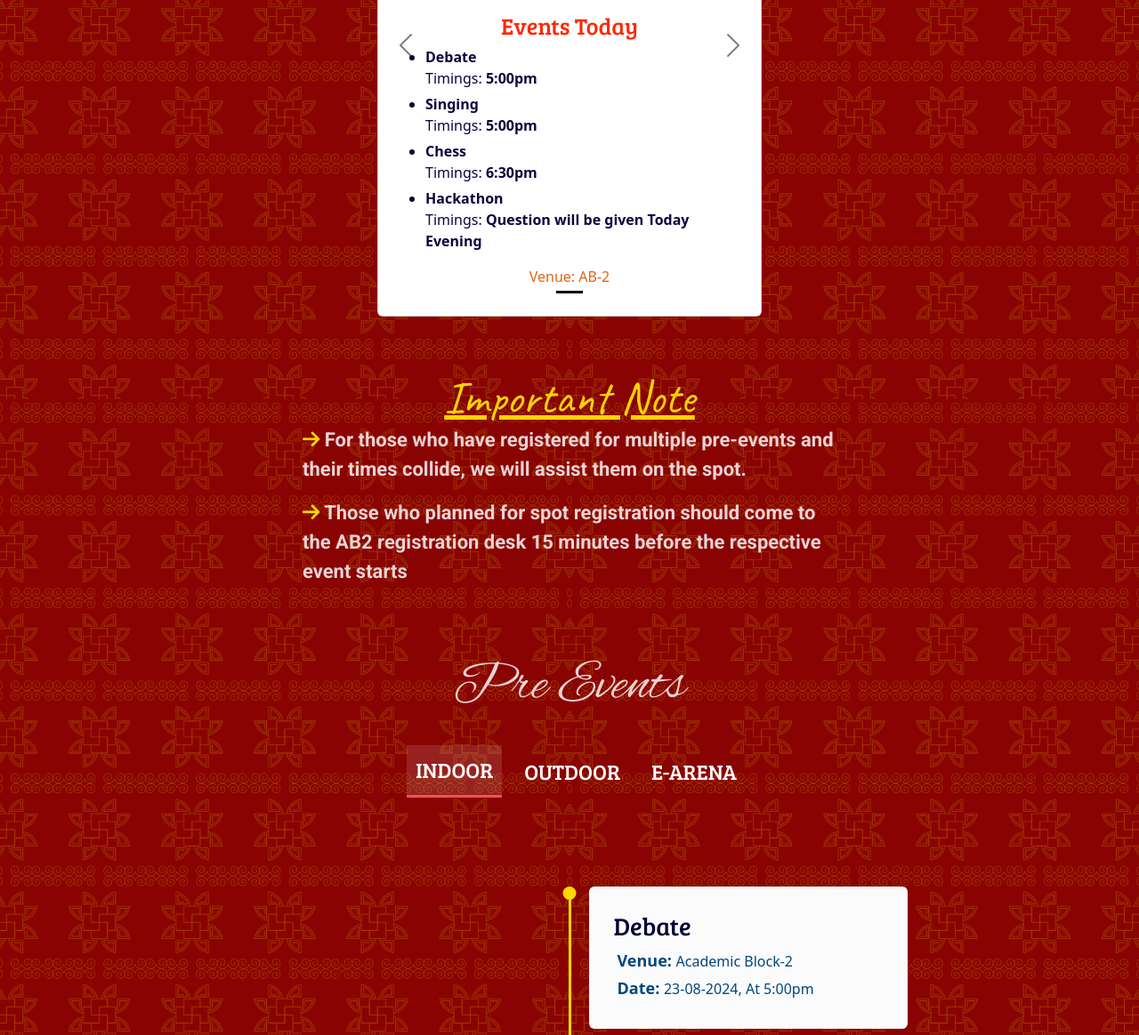
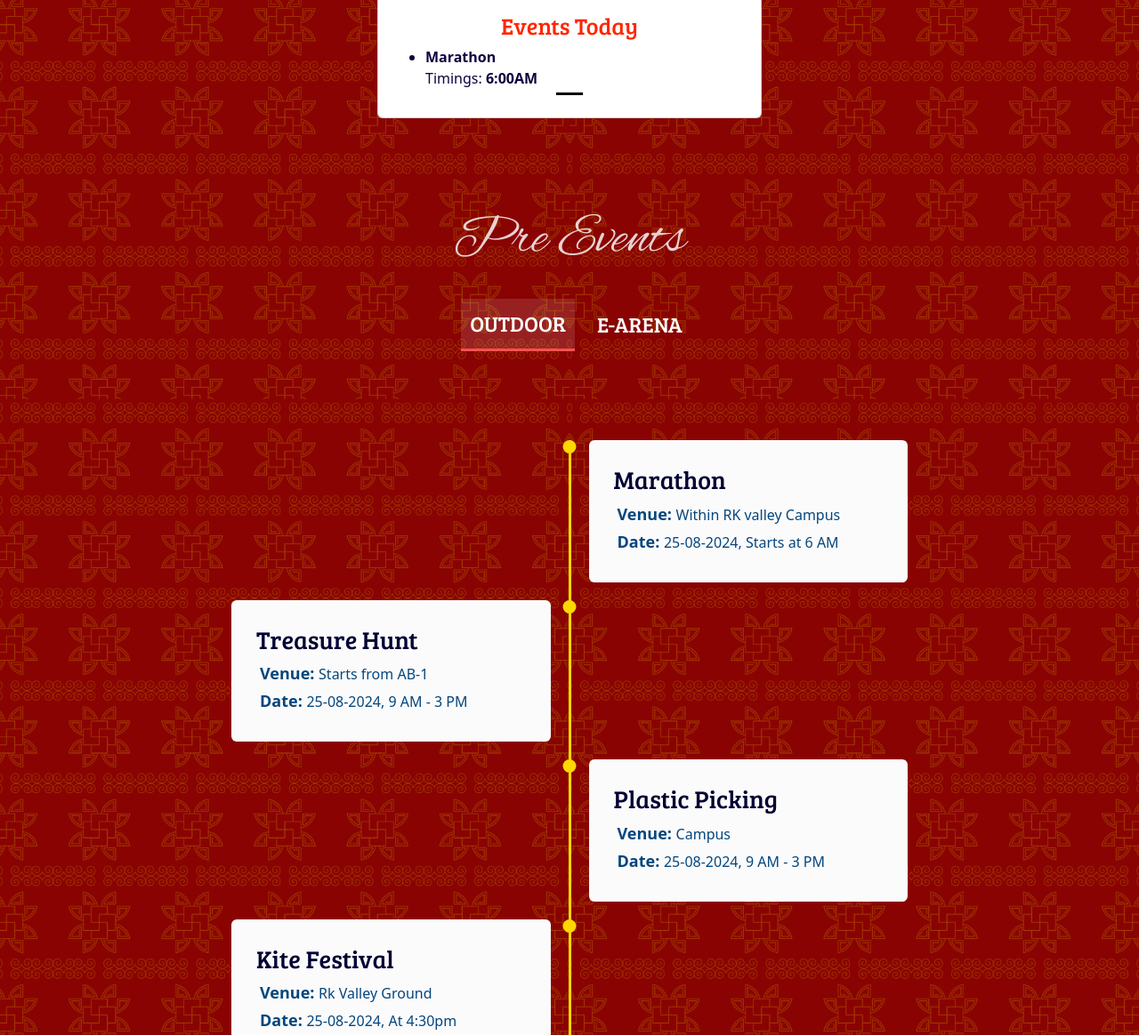
Before and after one commit to rameshbanala/hhovasista2k24, a plain HTML site: page index.html in a window 1280 px wide. Shown: the part 1362-2526 px from the top of the page at 89% size. Drawn offline with nearby package versions, Linux system fonts and the light colour scheme.

Commit message:
updated events

```diff
--- a/index.html
+++ b/index.html
@@ -82,26 +82,13 @@
 
                     <ul class="update-text">
                       <li>
-                        <b>Debate</b>
-                        <br>Timings: <b>5:00pm</b>
+                        <b>Marathon</b>
+                        <br>Timings: <b>6:00AM</b>
                       </li>
-                      <li>
-                        <b>Singing</b>
-                        <br>Timings: <b>5:00pm</b>
-                      </li>
-                      <li>
-                        <b>Chess</b>
-                        <br>Timings: <b>6:30pm</b>
-                      </li>
-                      <li>
-                        <b>Hackathon</b>
-                        <br>Timings: <b>Question will be given Today Evening</b>
-                      </li>
+
                     </ul>
 
-                    <p>
-                      <span>Venue: AB-2</span>
-                    </p>
+
                   </div>
                 </div>
               </div>
@@ -128,7 +115,7 @@
           </button>
         </div>
       </div>
-      <h2 class="today-event-title">Important Note</h2>
+      <!-- <h2 class="today-event-title">Important Note</h2>
       <div class="important-note-section">
         <p class="important-note">
           <i class="fa-solid fa-arrow-right"></i>
@@ -140,12 +127,11 @@
           Those who planned for spot registration should come to the AB2
           registration desk 15 minutes before the respective event starts
         </p>
-      </div>
+      </div> -->
     </div>
 
     <p class="pre-events-title">Pre Events</p>
     <div class="section-options">
-      <button id="INDOOR">INDOOR</button>
       <button id="OUTDOOR">OUTDOOR</button>
       <button id="EARENA">E-ARENA</button>
     </div>
--- a/vasista.js
+++ b/vasista.js
@@ -1,4 +1,4 @@
-let indoorEl = document.getElementById("INDOOR");
+
 let outdoorEl = document.getElementById("OUTDOOR");
 let esportsEl = document.getElementById("EARENA");
 let designSection = document.getElementById("designSection");
@@ -9,7 +9,6 @@ let designSection = document.getElementById("designSection");
 // });
 
 const removeClass = () => {
-  indoorEl.classList.remove("active-section-option");
   outdoorEl.classList.remove("active-section-option");
   esportsEl.classList.remove("active-section-option");
 };
@@ -61,17 +60,6 @@ const mainData = [
     category: "E-ARENA",
     price: "₹50",
   },
-
-  {
-    name: "Coding Contest",
-    description:
-      "Challenge yourself with complex algorithms and problem-solving tasks in this intense coding competition. Test your limits and gain valuable learning experiences.",
-    date: "24-08-2024, Starts At 6:15pm",
-    venue: "Academic Block-2",
-    category: "E-ARENA",
-    price: "₹20",
-  },
-
   {
     name: "Ludo",
     description:
@@ -311,10 +299,6 @@ const modifyData = (element) => {
   }
 };
 
-indoorEl.addEventListener("click", () => {
-  removeClass();
-  modifyData(indoorEl);
-});
 
 outdoorEl.addEventListener("click", () => {
   removeClass();
@@ -325,4 +309,4 @@ esportsEl.addEventListener("click", () => {
   removeClass();
   modifyData(esportsEl);
 });
-modifyData(indoorEl);
+modifyData(outdoorEl);
```
